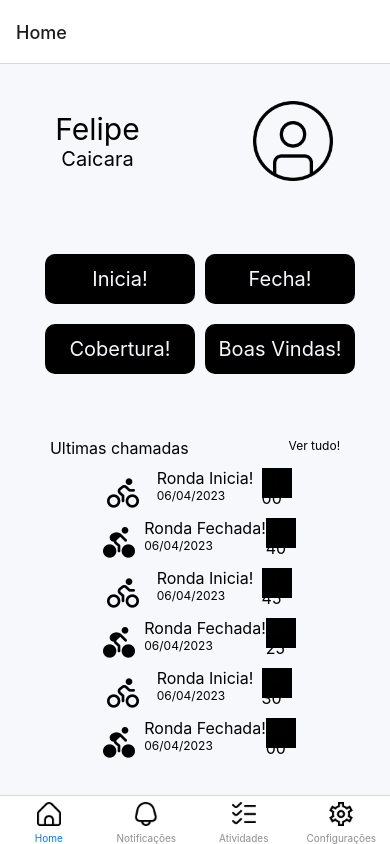
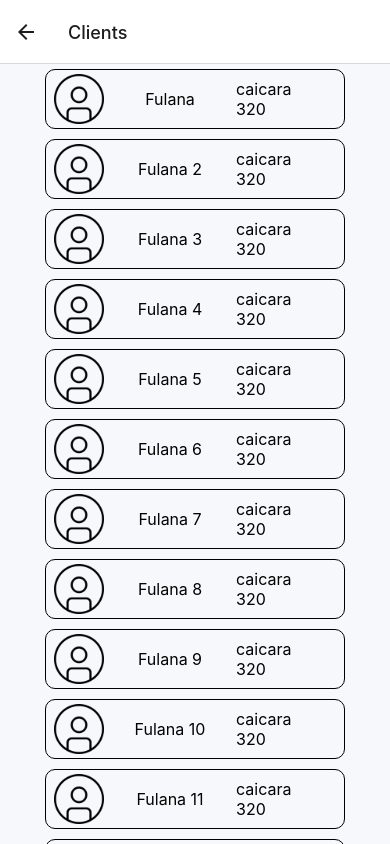
Before and after one commit to felipeFransa/night-patrol, a React Native app: screen /Clients in a window 390 px wide. Built offline with nearby package versions, Linux system fonts and the light colour scheme.

Commit message:
version.1.5.2

```diff
--- a/api.ts
+++ b/api.ts
@@ -21,8 +21,9 @@ export const api = {
 
 const imgStart = require('./src/assets/ciclismo.png');
 const imgStop = require('./src/assets/patrolStop.png');
+const imgUsers = require('./src/assets/user-photo.png')
 
-const Users = {
+export const Users = {
   firstName: 'Felipe',
   address: 'Caicara',
   phoneNumber: '31-9171228890',
@@ -50,3 +51,19 @@ export const patrolNTF = [
   {local: Users.address, hora: '00:40', IMG: imgStart,  text: 'Ronda Inicia!', date: dateAtual},
   {local: Users.address, hora: '01:20', IMG: imgStop, text: 'Ronda Fechada!', date: dateAtual},
 ]
+
+export const UserClients = [
+  {name: 'Fulana', rua: 'Exemplo',  telefone: '31-97100-2255', casa: '320', bairro: 'caicara', IMGClient: imgUsers},
+  {name: 'Fulana 2', rua: 'Exemplo',  telefone: '31-97100-2255', casa: '320', bairro: 'caicara', IMGClient: imgUsers},
+  {name: 'Fulana 3', rua: 'Exemplo',  telefone: '31-97100-2255', casa: '320', bairro: 'caicara', IMGClient: imgUsers},
+  {name: 'Fulana 4', rua: 'Exemplo',  telefone: '31-97100-2255', casa: '320', bairro: 'caicara', IMGClient: imgUsers},
+  {name: 'Fulana 5', rua: 'Exemplo',  telefone: '31-97100-2255', casa: '320', bairro: 'caicara', IMGClient: imgUsers},
+  {name: 'Fulana 6', rua: 'Exemplo',  telefone: '31-97100-2255', casa: '320', bairro: 'caicara', IMGClient: imgUsers},
+  {name: 'Fulana 7', rua: 'Exemplo',  telefone: '31-97100-2255', casa: '320', bairro: 'caicara', IMGClient: imgUsers},
+  {name: 'Fulana 8', rua: 'Exemplo',  telefone: '31-97100-2255', casa: '320', bairro: 'caicara', IMGClient: imgUsers},
+  {name: 'Fulana 9', rua: 'Exemplo',  telefone: '31-97100-2255', casa: '320', bairro: 'caicara', IMGClient: imgUsers},
+  {name: 'Fulana 10', rua: 'Exemplo',  telefone: '31-97100-2255', casa: '320', bairro: 'caicara', IMGClient: imgUsers},
+  {name: 'Fulana 11', rua: 'Exemplo',  telefone: '31-97100-2255', casa: '320', bairro: 'caicara', IMGClient: imgUsers},
+  {name: 'Fulana 12', rua: 'Exemplo',  telefone: '31-97100-2255', casa: '320', bairro: 'caicara', IMGClient: imgUsers},
+  {name: 'Fulana 13', rua: 'Exemplo',  telefone: '31-97100-2255', casa: '320', bairro: 'caicara', IMGClient: imgUsers}
+]
--- a/src/@types/navigation.d.ts
+++ b/src/@types/navigation.d.ts
@@ -9,6 +9,7 @@ export declare global {
       Activities: undefined,
       Config: undefined,
       Admin: undefined,
+      Clients: undefined,
     }
   }
 }
--- a/src/routes/stack.routes.tsx
+++ b/src/routes/stack.routes.tsx
@@ -2,6 +2,7 @@ import { createNativeStackNavigator } from '@react-navigation/native-stack';
 
 import { Config } from '../screens/Configs';
 import { Admin } from '../screens/Admin';
+import { Clients } from '../screens/Clients';
 import Tab from './tab.routes';
 
 const MainStack = createNativeStackNavigator();
@@ -14,6 +15,7 @@ export default () => {
       }}/>
       <MainStack.Screen name="Config" component={Config}/>
       <MainStack.Screen name="Admin" component={Admin}/>
+      <MainStack.Screen name="Clients" component={Clients}/>
     </MainStack.Navigator>
   );
 }
--- /dev/null
+++ b/src/screens/Clients/index.tsx
@@ -0,0 +1,26 @@
+import React from 'react';
+import * as C from './style';
+import { UserClients } from '../../../api';
+
+export const Clients = () => {
+  return (
+    <C.Container>
+      <C.ContainerClients>
+        {UserClients.map((item, index) =>(
+          <C.BoxClient key={index}>
+            <C.BoxIMGClient>
+              <C.IMGClient source={item.IMGClient}/>
+            </C.BoxIMGClient>
+            <C.BoxInfos>
+              <C.ClientText>{item.name}</C.ClientText>
+            </C.BoxInfos>
+            <C.BoxInfoAddress>
+              <C.ClientText>{item.bairro}</C.ClientText>
+              <C.ClientText>{item.casa}</C.ClientText>
+            </C.BoxInfoAddress>
+          </C.BoxClient>
+        ))}
+      </C.ContainerClients>
+    </C.Container>
+  )
+}
--- /dev/null
+++ b/src/screens/Clients/style.ts
@@ -0,0 +1,54 @@
+import styled from "styled-components/native";
+
+export const Container = styled.SafeAreaView`
+  flex: 1;
+  background: ${( { theme } ) => theme.COLORS.BACKGROUND};
+  align-items: center;
+  justify-content: space-around;
+  flex-direction: column;
+`
+export const ContainerClients = styled.ScrollView`
+  width: 300px;
+  height: 660px;
+`
+export const BoxClient = styled.View`
+  display: flex;
+  width: 300px;
+  height: 60px;
+  justify-content: space-around;
+  align-items: center;
+  flex-direction: row;
+  border-radius: 10px;
+  border: 1px solid black;
+  margin-top: 5px;
+  margin-bottom: 5px;
+`
+export const BoxIMGClient = styled.View`
+  display: flex;
+  justify-content: center;
+  align-items: center;
+  width: 50px;
+  height: 50px;
+`
+export const IMGClient = styled.Image`
+  width: 100%;
+  height: 100%;
+`
+export const BoxInfos = styled.View`
+  display: flex;
+  justify-content: center;
+  align-items: center;
+  width: 100px;
+  height: 50px;
+`
+export const BoxInfoAddress = styled.View`
+  display: flex;
+  justify-content: center;
+  flex-direction: column;
+  width: 100px;
+  height: 50px;
+`
+export const ClientText = styled.Text`
+  font-size: 16px;
+  color: ${({theme})=>theme.COLORS.TEXT_PRIMARY};
+`
--- a/src/screens/Configs/index.tsx
+++ b/src/screens/Configs/index.tsx
@@ -7,6 +7,9 @@ export const Config = () => {
 
   const handlePerfil = () => {
     navigation.navigate("Admin")
+  }
+  const handleClient = () => {
+    navigation.navigate("Clients")
   }
 
   return (
@@ -38,7 +41,7 @@ export const Config = () => {
           </C.BoxArrow>
         </C.ConfigBox>
 
-        <C.ConfigBox>
+        <C.ConfigBox onPress={handleClient}>
           <C.BoxIMGConfig>
             <C.IMGConfig source={require('../../assets/clients.png')}/>
           </C.BoxIMGConfig>
--- a/src/screens/home/index.tsx
+++ b/src/screens/home/index.tsx
@@ -1,5 +1,5 @@
 import React from "react";
-import { patrolNTF } from '../../../api';
+import { patrolNTF, Users } from '../../../api';
 import * as C from './style';
 
 export const Home = () => {
@@ -12,18 +12,15 @@ export const Home = () => {
   //   let newDate = `${DateAtual.getHours}`
   //   setDateSendPatrol(newDate);
   // }
-
   // const handleButtonSub = () => {
   //   setMadePatrol(madePatrol + 1);
-
   // }
-
   return (
       <C.Container>
         <C.Header>
           <C.UsersInfonsBox>
-            <C.TextUserName>Felipe</C.TextUserName>
-            <C.TextUserAndress>Caicara</C.TextUserAndress>
+            <C.TextUserName>{Users.firstName}</C.TextUserName>
+            <C.TextUserAndress>{Users.address}</C.TextUserAndress>
           </C.UsersInfonsBox>
           <C.UsersPhotoBox>
             <C.AreaPhoto source={require('../../assets/user-photo.png')}/>
--- a/src/screens/home/style.ts
+++ b/src/screens/home/style.ts
@@ -82,15 +82,17 @@ export const BoxNotification = styled.View`
   flex-direction: column;
 `
 export const BoxNotificationArea = styled.ScrollView`
+  width: 300px;
   height: 300px;
 `
 
 export const NotificationTitle = styled.View`
-  width: 100%;
-  height: 30px;
+  width: 300px;
+  height: 50px;
   display: flex;
   flex-direction: row;
-  justify-content: space-around;
+  justify-content: space-between;
+  align-items: center;
 `
 
 export const TitleNotification = styled.Text`
@@ -107,7 +109,11 @@ export const NotificationBody = styled.View`
   height: auto;
   display: flex;
   flex-direction: row;
-  justify-content: space-around;
+  justify-content: space-between;
+  align-items: center;
+  border: 1px solid ${({ theme }) => theme.COLORS.TEXT_PRIMARY};
+  border-radius: 10px;
+  margin-top: 5px;
 `
 
 export const LogoBodyNTF = styled.View`
@@ -126,8 +132,11 @@ export const PatrolStop = styled.Image`
   height: 32px;
 `
 export const BodyNFT = styled.View`
+  width: 200px;
   display: flex;
   flex-direction: column;
+  justify-content: space-around;
+  align-items: center;
 `
 export const ContentBodyNFT = styled.Text`
   font-size: 16px;
@@ -138,10 +147,8 @@ export const ContentBodyNFTDate = styled.Text`
   color: ${({ theme }) => theme.COLORS.TEXT_SECONDARY};
 `
 export const HoursBody = styled.View`
-  width: 30px;
+  width: 50px;
   height: 30px;
-  background: ${({ theme }) => theme.COLORS.TEXT_SECONDARY};
-  color: ${({ theme }) => theme.COLORS.TEXT_SECONDARY};
 `
 export const HoursTxt = styled.Text`
   font-size: 16px;
```
